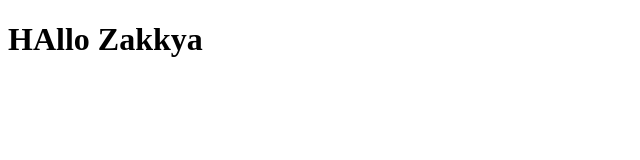
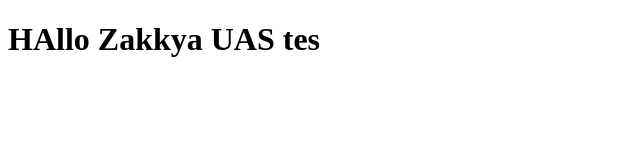
Before and after one commit to zakkyanurhadi/uap-ksi, a plain HTML site: page index.html in a window 1280 px wide. Shown: the whole page, without its empty margins (0-640 px from the left). Drawn offline with Linux system fonts and the light colour scheme.

Commit message:
commit tes

```diff
--- a/index.html
+++ b/index.html
@@ -6,6 +6,6 @@
     <title>Document</title>
 </head>
 <body>
-    <h1>HAllo Zakkya</h1>
+    <h1>HAllo Zakkya UAS tes</h1>
 </body>
 </html>
```
